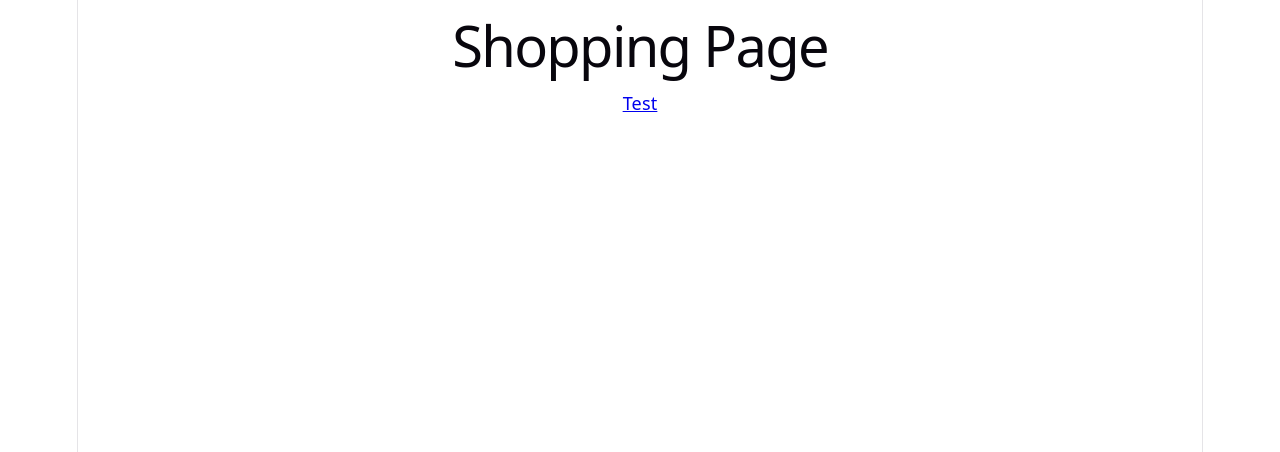
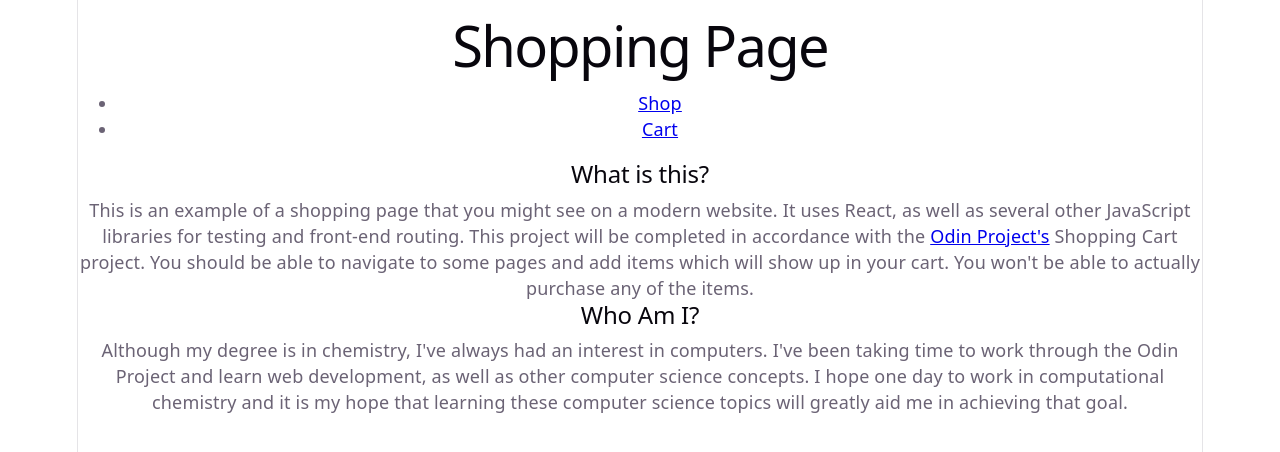
Before and after one commit to silasstephens15/odin-shopping-cart, a React (Vite) app: page / in a window 1280 px wide. Shown: the top 452 px of the page. Built offline with nearby package versions, Linux system fonts and the light colour scheme.

Commit message:
Feat: added some text to the homepage.
The homepage will now explain the site and its purpose.

```diff
--- a/src/components/homePage.jsx
+++ b/src/components/homePage.jsx
@@ -2,10 +2,41 @@ import { Link } from "react-router";
 
 function Homepage() {
   return (
-    <div>
-      <h1>Shopping Page</h1>
-      <Link to={"/shop"}>Test</Link>
-    </div>
+    <>
+      <header>
+        <h1>Shopping Page</h1>
+        <ul>
+          <li>
+            <Link to={"/shop"}>Shop</Link>
+          </li>
+          <li>
+            <Link to={"/cart"}>Cart</Link>
+          </li>
+        </ul>
+      </header>
+      <main>
+        <h2>What is this?</h2>
+        <p>
+          This is an example of a shopping page that you might see on a modern
+          website. It uses React, as well as several other JavaScript libraries
+          for testing and front-end routing. This project will be completed in
+          accordance with the{" "}
+          <a href="https://www.theodinproject.com/">Odin Project's</a> Shopping
+          Cart project. You should be able to navigate to some pages and add
+          items which will show up in your cart. You won't be able to actually
+          purchase any of the items.
+        </p>
+        <h2>Who Am I?</h2>
+        <p>
+          Although my degree is in chemistry, I've always had an interest in
+          computers. I've been taking time to work through the Odin Project and
+          learn web development, as well as other computer science concepts. I
+          hope one day to work in computational chemistry and it is my hope that
+          learning these computer science topics will greatly aid me in
+          achieving that goal.
+        </p>
+      </main>
+    </>
   );
 }
 
```
